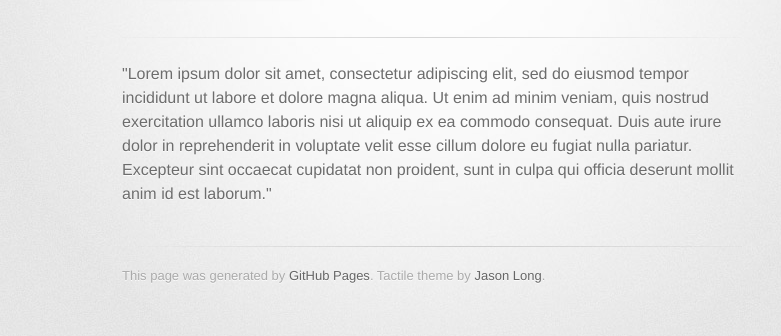
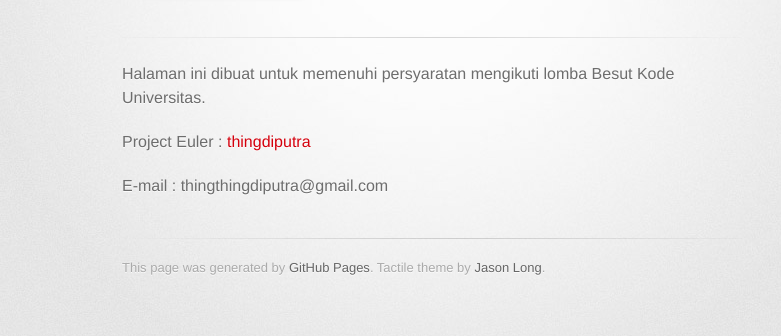
Before and after one commit to thingdiputra/thingdiputra.github.io, a plain HTML site: page index.html in a window 1280 px wide. Shown: the part 178-514 px from the top of the page, without its empty margins (208-989 px from the left). Drawn offline with Linux system fonts and the light colour scheme; a web font is replaced by a local one.

Commit message:
Update index.html

```diff
--- a/index.html
+++ b/index.html
@@ -29,7 +29,9 @@
         <hr>
 
         <section id="main_content">
-          <p>"Lorem ipsum dolor sit amet, consectetur adipiscing elit, sed do eiusmod tempor incididunt ut labore et dolore magna aliqua. Ut enim ad minim veniam, quis nostrud exercitation ullamco laboris nisi ut aliquip ex ea commodo consequat. Duis aute irure dolor in reprehenderit in voluptate velit esse cillum dolore eu fugiat nulla pariatur. Excepteur sint occaecat cupidatat non proident, sunt in culpa qui officia deserunt mollit anim id est laborum."</p>
+          <p>Halaman ini dibuat untuk memenuhi persyaratan mengikuti lomba Besut Kode Universitas.</p>
+          <p>Project Euler : <a href="https://projecteuler.net/profile/thingdiputra.png" target="_blank">thingdiputra</a></p>
+          <p>E-mail : thingthingdiputra@gmail.com</p>
         </section>
 
         <footer>
```
